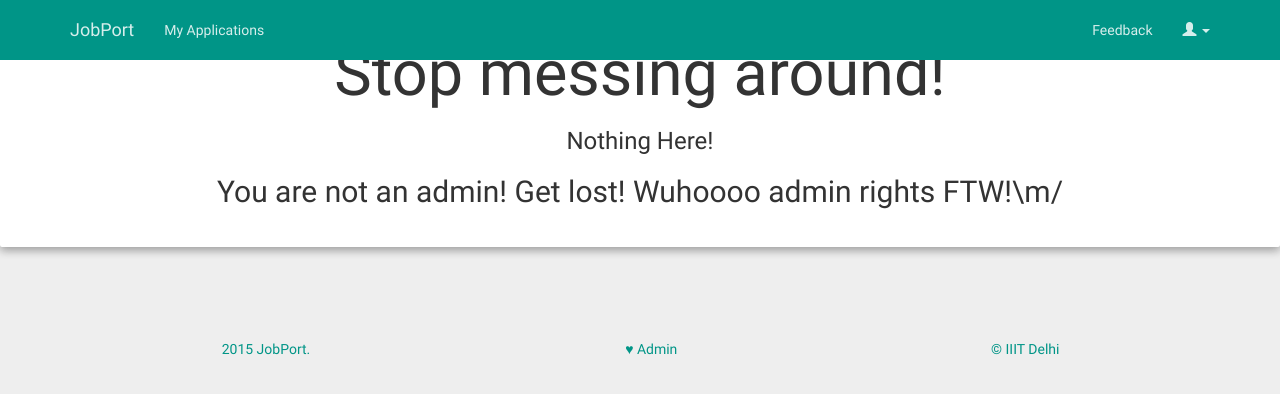
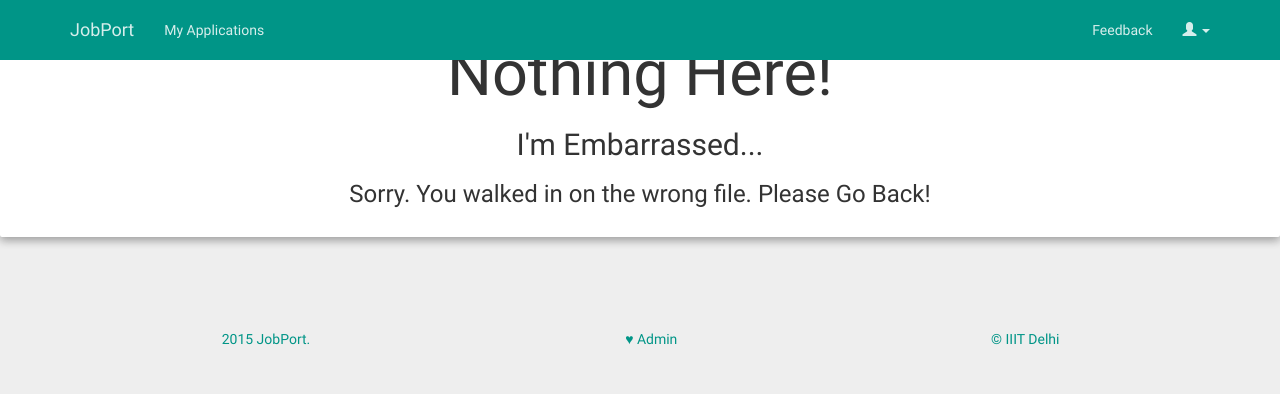
Before and after one commit to IIIT-Delhi/jobport, a Django app: template placement/jobport/templates/jobport/404.html in a window 1280 px wide. Shown: the top 394 px of the page. Run offline with Django 3.2, Linux system fonts and the light colour scheme; the template is opened without the code that fills it, so the values that code supplies are empty; some libraries are stand-ins or nearby versions.

Commit message:
404: changed content of 404

```diff
--- a/placement/jobport/templates/jobport/404.html
+++ b/placement/jobport/templates/jobport/404.html
@@ -3,9 +3,10 @@
 {% block content %}
 <div class="jumbotron">
   <div align="center" class="container">
-    <h1>Stop messing around!</h1>
-    <h3>Nothing Here!</h3>
-    <h2>You are not an admin! Get lost! Wuhoooo admin rights FTW!\m/<h2>
+    <h1>Nothing Here!</h1>
+<h2>I'm Embarrassed... </h2>    <h3>
+	Sorry. You walked in on the wrong file. Please Go Back!
+</h3>
   </div>
 </div>
 {% endblock %}
```
